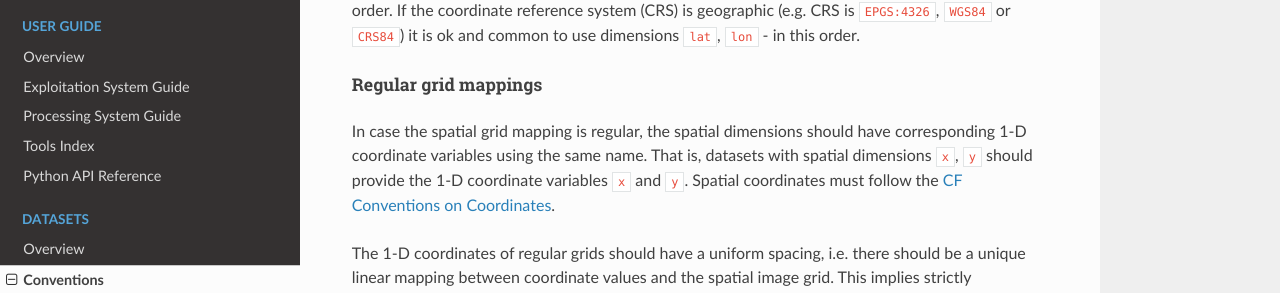
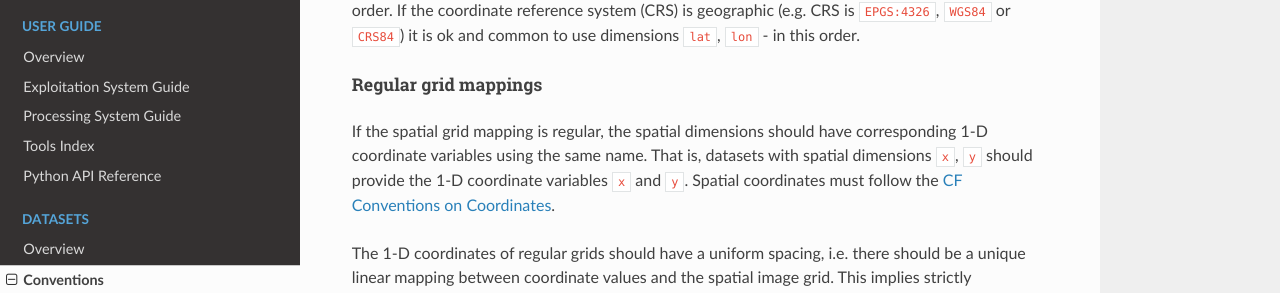
Before and after one commit to agriculture-vlab/agriculture-vlab, an MkDocs documentation site: the page built from docs/datasets/conventions.md, in a window 1280 px wide and 900 px high, scrolled down 1494 px. Shown: the part 136-429 px from the top of the window. Built offline with MkDocs 1.6.1, drawn with Linux system fonts in a browser that asks for light colours; nearby versions of some CDN libraries.

Commit message:
Update docs/datasets/conventions.md
Co-authored-by: Pontus Lurcock <pontus.lurcock@brockmann-consult.de>

```diff
--- a/docs/datasets/conventions.md
+++ b/docs/datasets/conventions.md
@@ -95,7 +95,7 @@ to use dimensions `lat`, `lon` - in this order.
 
 #### Regular grid mappings
 
-In case the spatial grid mapping is regular, the spatial dimensions should
+If the spatial grid mapping is regular, the spatial dimensions should
 have corresponding 1-D coordinate variables using the same name. That is,
 datasets with spatial dimensions `x`, `y` should provide the 1-D coordinate
 variables `x` and `y`. Spatial coordinates must follow the
```
